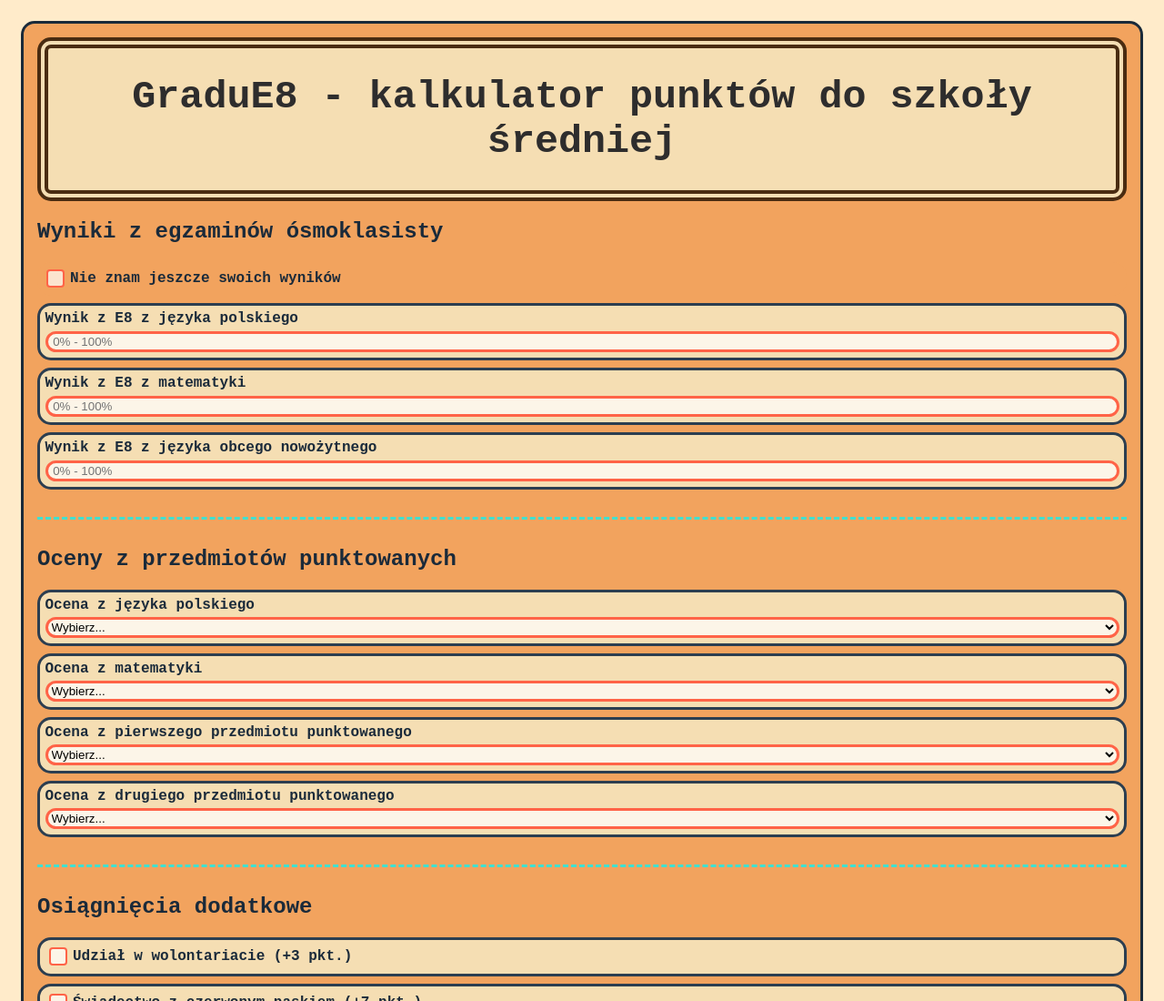
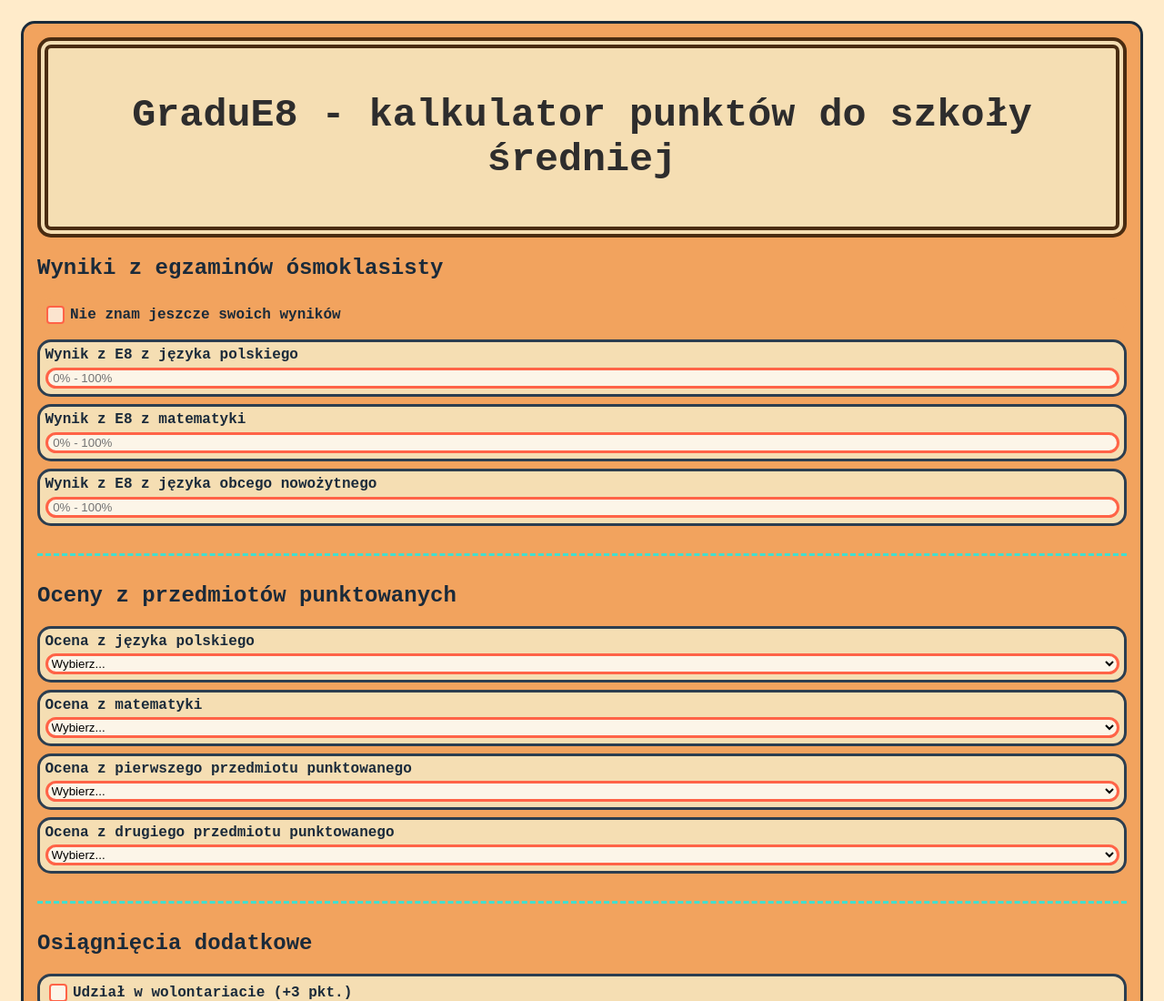
Before and after one commit to karlevans0110/GraduE8, a website built with Vite: page index.html in a window 1280 px wide. Shown: the top 1100 px of the page at 91% size. Built offline with nearby package versions, Linux system fonts and the light colour scheme.

Commit message:
Drobna poprawka kosmetyczna

```diff
--- a/package.json
+++ b/package.json
@@ -6,9 +6,11 @@
   "scripts": {
     "dev": "vite",
     "build": "tsc && vite build",
-    "preview": "vite preview"
+    "preview": "vite preview",
+    "deploy": "gh-pages -d dist"
   },
   "devDependencies": {
+    "gh-pages": "^6.3.0",
     "typescript": "~6.0.2",
     "vite": "^8.0.10"
   }
--- a/src/style.css
+++ b/src/style.css
@@ -30,6 +30,7 @@ header {
     font-size: 21.7px;
     border-width: 12px;
     background-color: wheat;
+    padding: 20px;
 }
 .egzamin_item, .ocena_item, .osiagniecie_item {
     border: #2c3e50;
```
Also changed, not shown: 1 other file.
